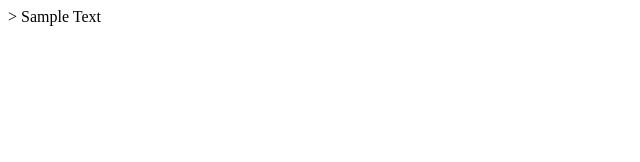
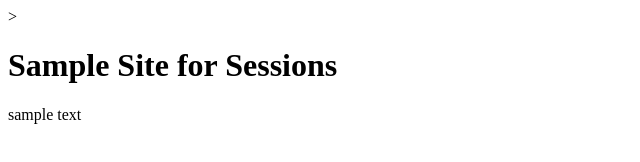
Before and after one commit to hicallmeal/sessions, a plain HTML site: page index.html in a window 1280 px wide. Shown: the whole page, without its empty margins (0-640 px from the left). Drawn offline with Linux system fonts and the light colour scheme.

Commit message:
Update index.html

```diff
--- a/index.html
+++ b/index.html
@@ -6,5 +6,11 @@
 	<meta name="viewport" content="width=device-width, initial-scale=1.0">
 </head>
 <body>
-      <span>Sample Text</span>
+	<div class="header">
+      <h1 class="title"> Sample Site for Sessions </h1>
+	</div>
+
+	<div class="main">
+		<p>sample text</p>
+	</div>
 </body>
```
